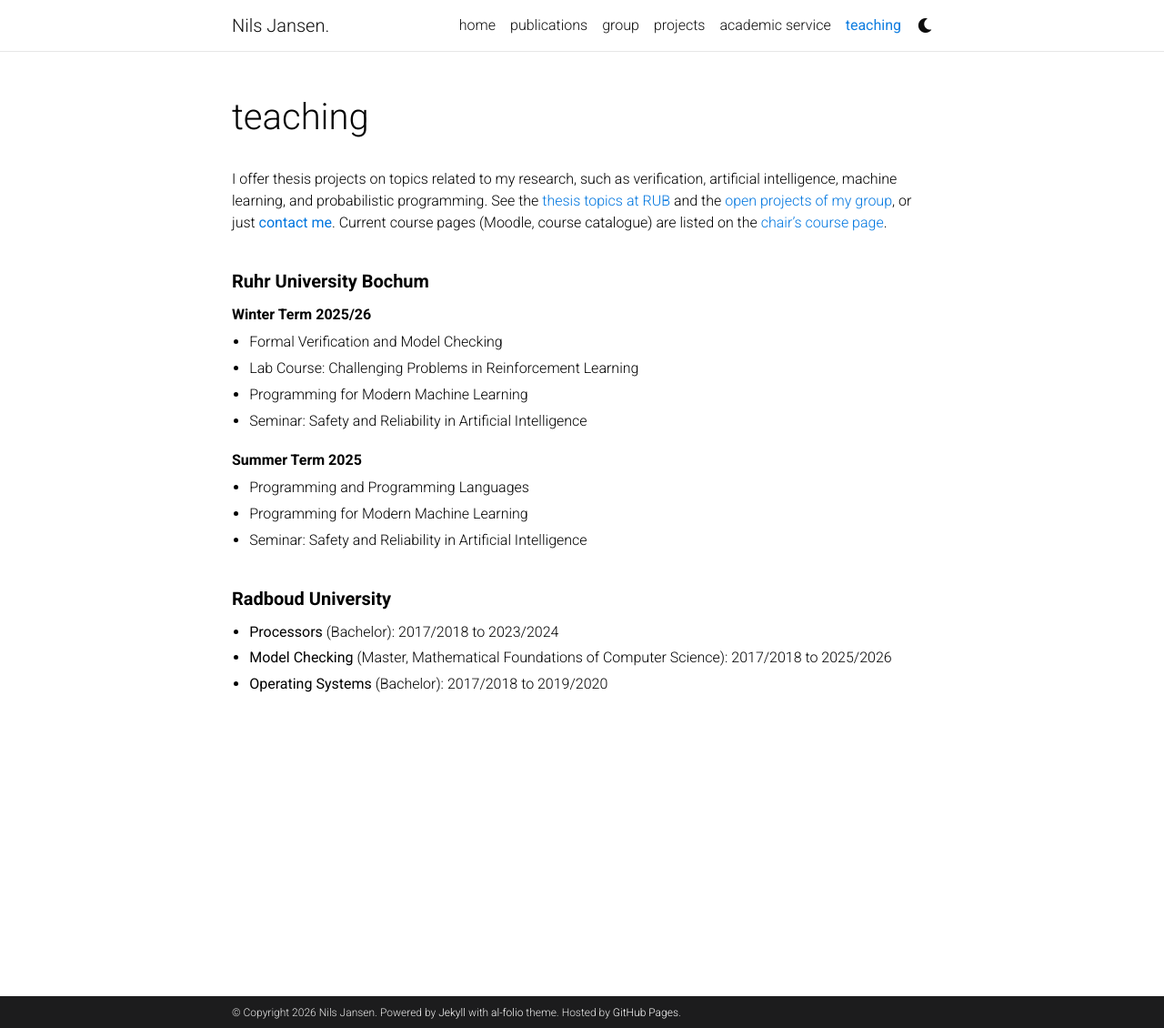
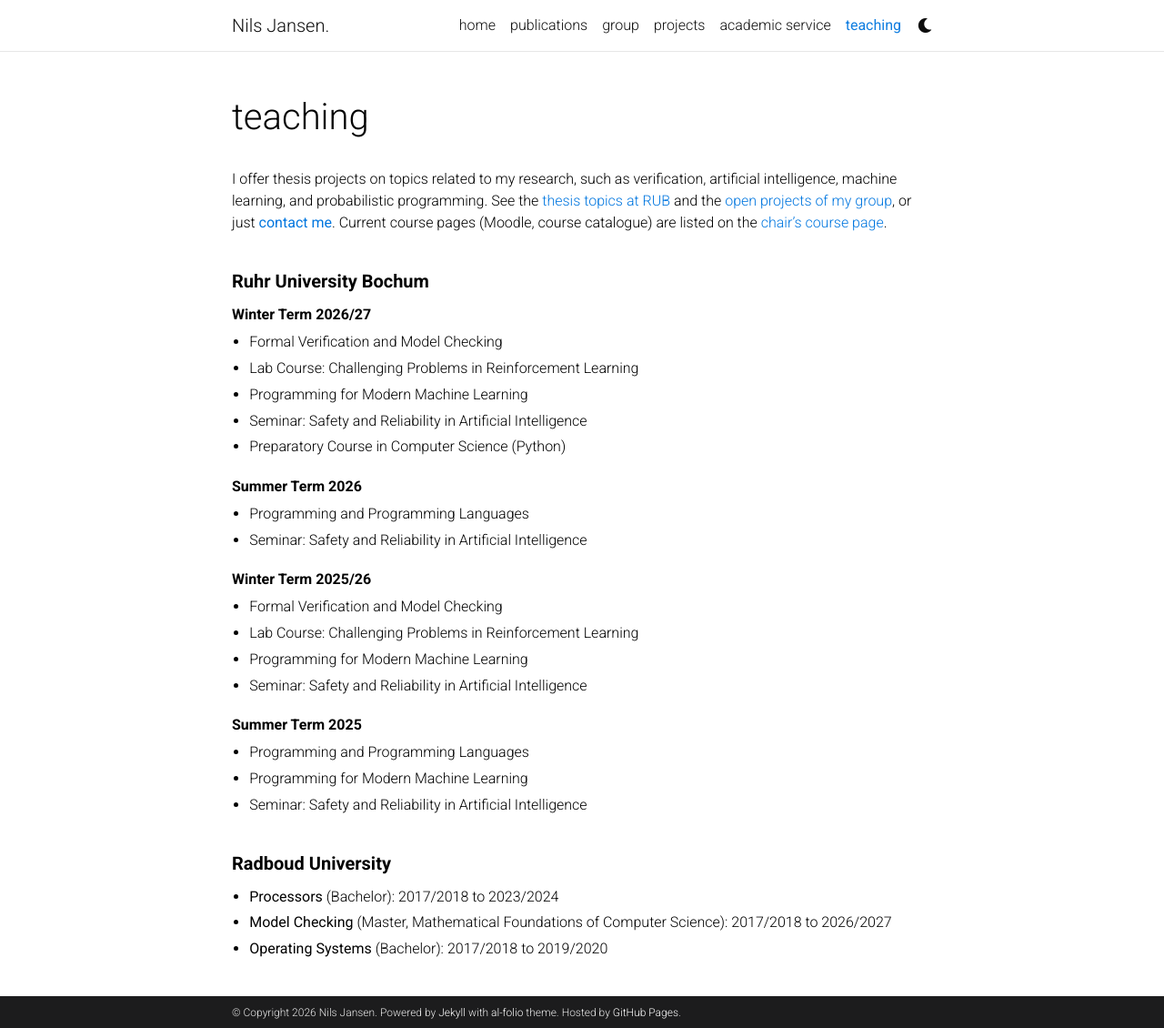
Before and after one commit to njansen123/njansen123.github.io, a Jekyll site: the page built from _pages/teaching.md, in a window 1280 px wide and 1130 px high. Shown: the whole window at 91% size. Built offline with Jekyll 4.4.1, drawn with Linux system fonts in a browser that asks for light colours; comment, search, counter and statistics services are not loaded; a style sheet for code colours, icons or effects is not loaded.

Commit message:
Teaching: Summer 2026 and Winter 2026/27, Model Checking at Radboud through 2026/27
Co-Authored-By: Claude Opus 5.5 <noreply@anthropic.com>
Claude-Session: https://claude.ai/code/session_01GhL6EQJyd4JpUX8UuWBmeQ

```diff
--- a/_pages/teaching.md
+++ b/_pages/teaching.md
@@ -32,6 +32,21 @@ I offer thesis projects on topics related to my research, such as verification,
 <div class="teaching-section mt-4">
 <h2 class="category">Ruhr University Bochum</h2>
 
+<div class="teaching-term">Winter Term 2026/27</div>
+<ul class="teaching-list">
+  <li>Formal Verification and Model Checking</li>
+  <li>Lab Course: Challenging Problems in Reinforcement Learning</li>
+  <li>Programming for Modern Machine Learning</li>
+  <li>Seminar: Safety and Reliability in Artificial Intelligence</li>
+  <li>Preparatory Course in Computer Science (Python)</li>
+</ul>
+
+<div class="teaching-term">Summer Term 2026</div>
+<ul class="teaching-list">
+  <li>Programming and Programming Languages</li>
+  <li>Seminar: Safety and Reliability in Artificial Intelligence</li>
+</ul>
+
 <div class="teaching-term">Winter Term 2025/26</div>
 <ul class="teaching-list">
   <li>Formal Verification and Model Checking</li>
@@ -53,7 +68,7 @@ I offer thesis projects on topics related to my research, such as verification,
 
 <ul class="teaching-list">
   <li><b>Processors</b> (Bachelor): 2017/2018 to 2023/2024</li>
-  <li><b>Model Checking</b> (Master, Mathematical Foundations of Computer Science): 2017/2018 to 2025/2026</li>
+  <li><b>Model Checking</b> (Master, Mathematical Foundations of Computer Science): 2017/2018 to 2026/2027</li>
   <li><b>Operating Systems</b> (Bachelor): 2017/2018 to 2019/2020</li>
 </ul>
 </div>
```
